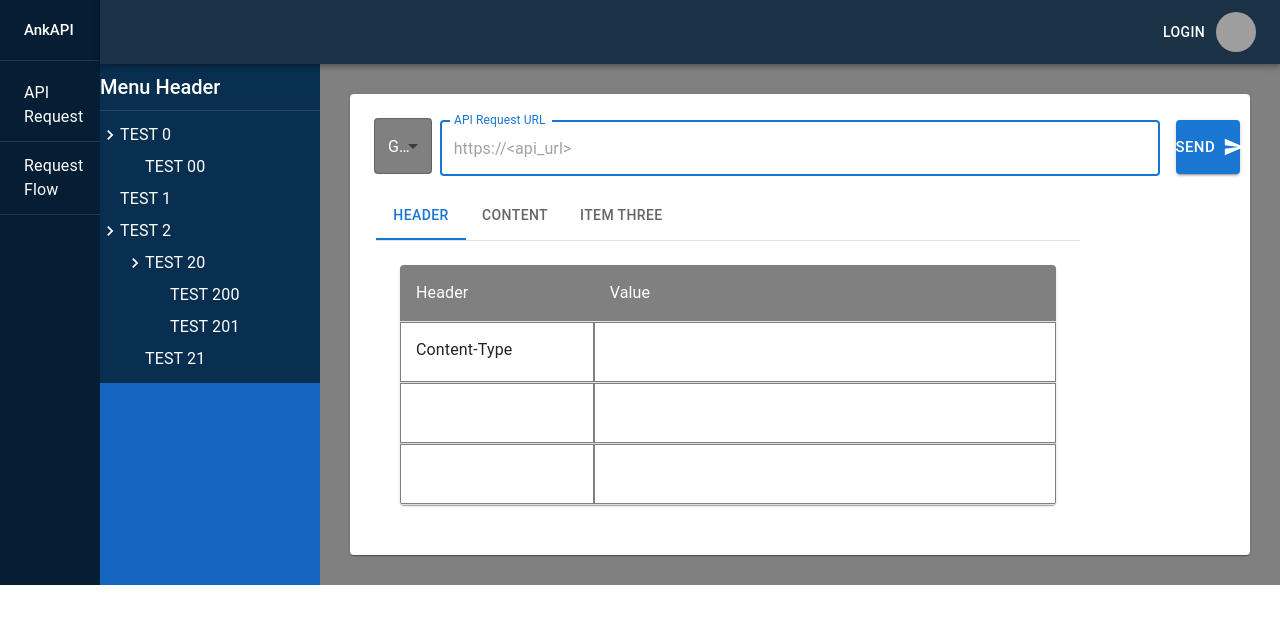
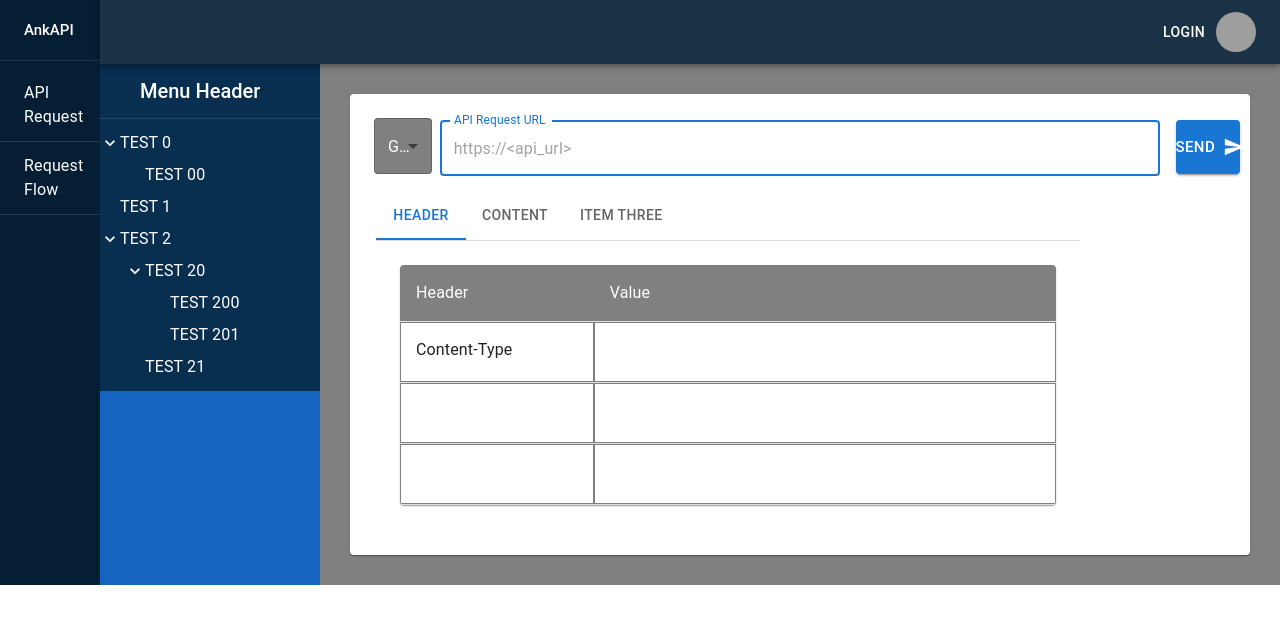
Before and after one commit to EfecanAltay/AnkAPI, a Next.js app: page /dashboard in a window 1280 px wide. Shown: the top 624 px of the page. Built offline with nearby package versions, Linux system fonts and the light colour scheme; grey boxes are pictures that could not be loaded.

Commit message:
menu-list item animasyonu yapıldı.

```diff
--- a/src/common/menu-item-meta.ts
+++ b/src/common/menu-item-meta.ts
@@ -4,4 +4,5 @@ export class MenuItemMeta {
     public MenuItemData: MenuItemData;
     public OnMouseEnter? = () => {};
     public OnMouseLeave? = () => {};
+    public OnShowingChanged? = (isShowng: boolean) => {};
 }
--- a/src/components/menu-list/menu-item/menu-item.css
+++ b/src/components/menu-list/menu-item/menu-item.css
@@ -2,3 +2,13 @@
 .menuItem:hover{
   background-color: var(--mui-palette-selected-menu-item);
 }
+
+@keyframes showChildrenIcon {
+  from {transform:rotate(90deg);}
+  to {transform:rotate(0deg);}
+}
+
+@keyframes hideChildrenIcon {
+  from {transform:rotate(0deg);}
+  to {transform:rotate(90deg);}
+}
--- a/src/components/menu-list/menu-item/menu-item.tsx
+++ b/src/components/menu-list/menu-item/menu-item.tsx
@@ -12,7 +12,7 @@ import "./menu-item.css";
 
 export default function AnkAPIMenuItem(menuItemMeta: MenuItemMeta) {
   const theme = useTheme();
-  const [selecteMenuKey, setSelecteMenuKey] = React.useState("");
+  const [childrenShowing, setChildrenShowing] = React.useState(false);
   console.log(menuItemMeta.MenuItemData?.MenuKey);
   return (
     <ListItem
@@ -23,12 +23,14 @@ export default function AnkAPIMenuItem(menuItemMeta: MenuItemMeta) {
       onMouseLeave={()=>menuItemMeta?.OnMouseLeave?.()}
       onClick={() => {
         clickItem(menuItemMeta.MenuItemData);
+        setChildrenShowing(!childrenShowing);
+        menuItemMeta.OnShowingChanged?.(childrenShowing);
       }}>
       {
         menuItemMeta.MenuItemData.Children ?
         (
           <ListItemIcon style={{ cursor: "pointer", margin: "0" }}>
-            <ChevronRightIcon />
+            <ChevronRightIcon style={{ animation: `${childrenShowing ? 'showChildrenIcon' : 'hideChildrenIcon'} 0.4s forwards`} }/>
           </ListItemIcon>
         ) : (
           <ListItemIcon style={{ cursor: "pointer", marginLeft: "10px" }}>
@@ -36,7 +38,7 @@ export default function AnkAPIMenuItem(menuItemMeta: MenuItemMeta) {
           </ListItemIcon>
         )
       }
-      <ListItemText style={{ cursor: "pointer"}}>
+      <ListItemText style={{ userSelect:"none", cursor: "pointer", display:"block"}}>
         {menuItemMeta.MenuItemData?.Name}
       </ListItemText>
     </ListItem>
--- a/src/components/menu-list/menu-list.css
+++ b/src/components/menu-list/menu-list.css
@@ -1,7 +1,25 @@
-.menulist{
-
+@keyframes showChildrenList {
+    0% {
+        height: 0px;
+        opacity: 0;
+    }
+    100% {
+        height: "100%";
+        opacity: 1;
+    }
 }
 
-.childList:hover{
-    background-color: r;
+@keyframes hideChildrenList {
+    0% {
+        height: "100%";
+        opacity: 1;
+    }
+    40% {
+        height: "100%";
+        opacity: 0;
+    }
+    100% {
+        height: 0px;
+        opacity: 0;
+    }
 }
--- a/src/components/menu-list/menu-list.tsx
+++ b/src/components/menu-list/menu-list.tsx
@@ -5,7 +5,6 @@ import {
   List,
   ListItemButton,
   ListItemText,
-  MenuItem,
   Paper,
   ThemeProvider,
   createTheme,
@@ -62,8 +61,7 @@ export default function AnkAPIMenuList(menuList: MenuListMeta) {
             primary: { main:  "#082e50" },
             background: { paper: "#082e50" },
           },
-        })}
-      >
+        })}>
         <Paper
           elevation={0}
           className="menulist"
@@ -72,7 +70,7 @@ export default function AnkAPIMenuList(menuList: MenuListMeta) {
           <FireNav component="nav" disablePadding dense={false}>
             <ListItemButton key="test" component="a" href="#customized-list">
               <ListItemText
-                sx={{ my: 0 }}
+                sx={{ marginLeft: 5 }}
                 primary="Menu Header"
                 primaryTypographyProps={{
                   fontSize: 20,
@@ -113,7 +111,6 @@ function renderMenuList(
 function renderMenuItem(
   menuItemData: MenuItemData
 ) {
-  let childColor = "tranparent";
   const ref = React.createRef<HTMLDivElement>();
   function OnMouseEnter(){
     ref.current?.style.setProperty("background-color","var(--mui-palette-selected-menu-item-light)");
@@ -123,12 +120,16 @@ function renderMenuItem(
     ref.current?.style.setProperty("background-color","transparent");
   }
 
+  function onShowingChanged(isShowing: boolean){
+    ref.current?.style.setProperty("animation",`${isShowing ? "showChildrenList" : "hideChildrenList" } 0.4s forwards`);
+  }
+
   return  (
   <div>
-    <AnkAPIMenuItem OnMouseEnter={OnMouseEnter} OnMouseLeave={onMouseLeave} MenuItemData={menuItemData}  />
+    <AnkAPIMenuItem OnMouseEnter={OnMouseEnter} OnMouseLeave={onMouseLeave} OnShowingChanged={onShowingChanged} MenuItemData={menuItemData} />
     {
       menuItemData?.Children && menuItemData?.Children?.length > 0 &&
-      <div id={menuItemData.MenuKey} ref={ref}  style={{ marginLeft: `25px`, backgroundColor:childColor}}>
+      <div id={menuItemData.MenuKey} ref={ref}  style={{ marginLeft: `25px`}}>
             {
               menuItemData?.Children?.map((child)=>renderMenuItem(child))
             }
```
